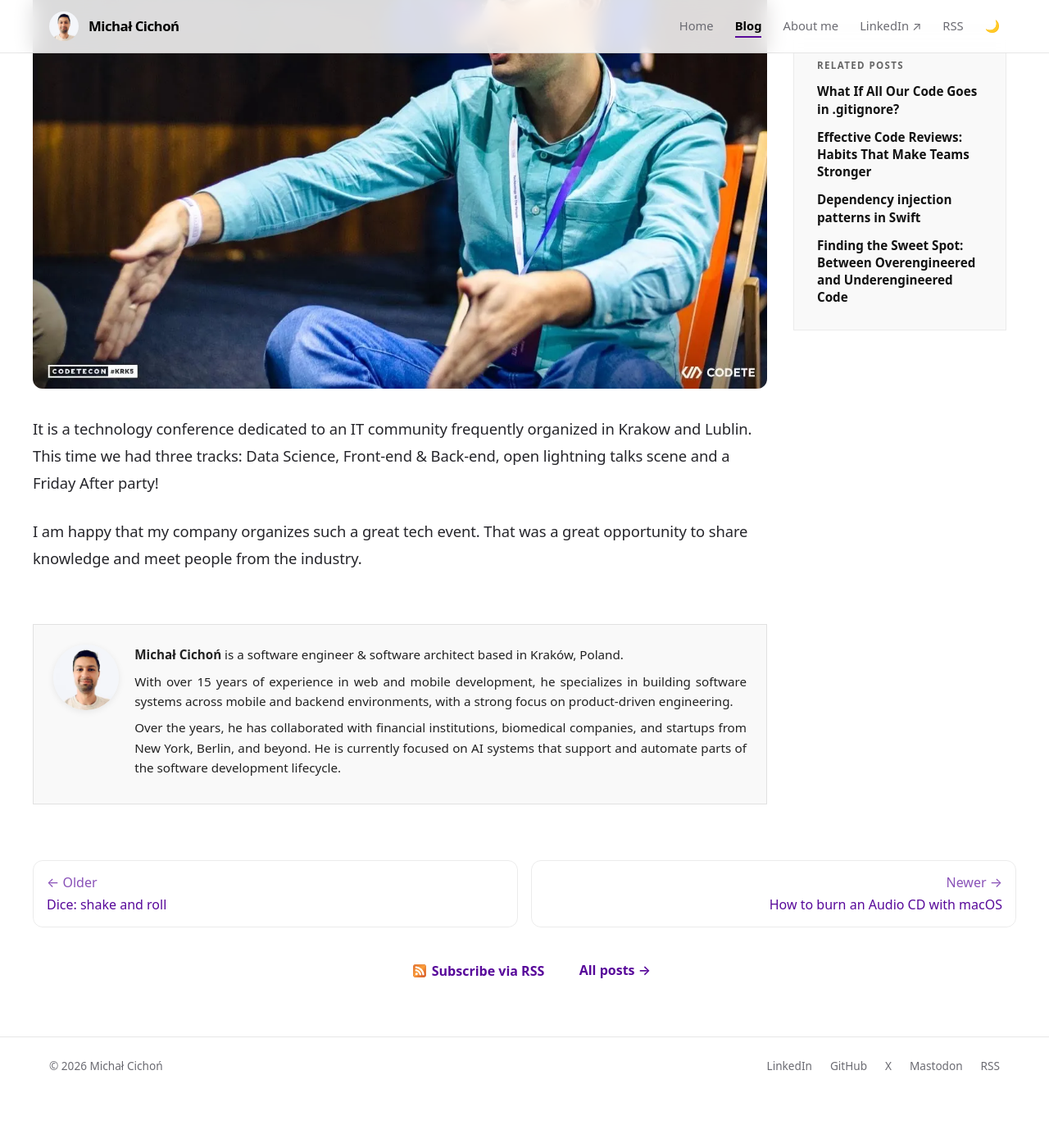
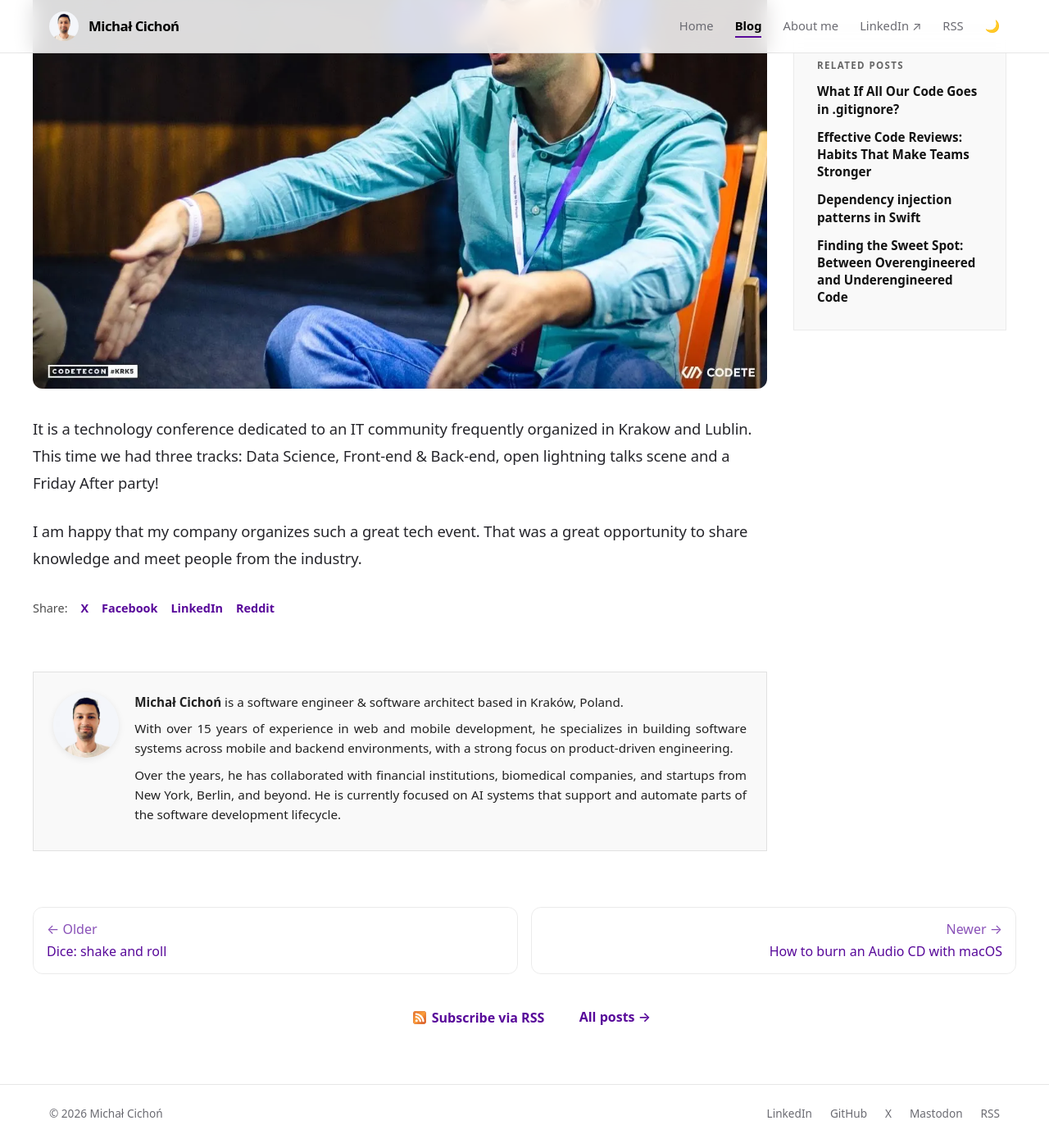
Before and after one commit to michalcichon/michalcichon.github.io, a Jekyll site: the page built from _posts/2019-11-20-codetecon-conference-in-krakow.md, in a window 1280 px wide and 1400 px high, scrolled down 572 px. Shown: the whole window at 82% size. Built offline with Jekyll 4.4.1, drawn with Linux system fonts in a browser that asks for light colours; comment, search, counter and statistics services are not loaded; before the commit the page ends 1915 px from its top, so only the background shows below that.

Commit message:
Add share links to posts and fix repeated word in site title
Co-Authored-By: Claude Sonnet 5.5 <noreply@anthropic.com>

```diff
--- a/_config.yml
+++ b/_config.yml
@@ -13,7 +13,7 @@
 # you will see them accessed via {{ site.title }}, {{ site.email }}, and so on.
 # You can create any custom variable you would like, and they will be accessible
 # in the templates via {{ site.myvariable }}.
-title: Michał Cichoń · Software Engineer & Software Architect
+title: Michał Cichoń · Software Engineer & Architect
 author: Michał Cichoń
 description: Michał Cichoń, software engineer and architect from Kraków, Poland. Building AI-powered workflows; background in mobile systems at scale.
 baseurl: "" # the subpath of your site, e.g. /blog
--- a/_layouts/post.html
+++ b/_layouts/post.html
@@ -26,6 +26,16 @@ layout: default
   <div class="post-content" itemprop="articleBody">
     {%- comment -%} Lazy-load every image except the first (likely the LCP cover) at build time; a JS fix would run after the browser already started fetching. {%- endcomment -%}
     {{ content | replace: '<img ', '<img loading="lazy" decoding="async" ' | replace_first: '<img loading="lazy" decoding="async" ', '<img fetchpriority="high" ' }}
+  </div>
+
+  {% assign share_url = page.url | absolute_url | uri_escape %}
+  {% assign share_title = page.title | uri_escape %}
+  <div class="post-share">
+    <span>Share:</span>
+    <a href="https://twitter.com/intent/tweet?url={{ share_url }}&text={{ share_title }}" target="_blank" rel="noopener noreferrer" data-event="share_click" data-section="post" data-element="x" data-position="post_end">X</a>
+    <a href="https://www.facebook.com/sharer/sharer.php?u={{ share_url }}" target="_blank" rel="noopener noreferrer" data-event="share_click" data-section="post" data-element="facebook" data-position="post_end">Facebook</a>
+    <a href="https://www.linkedin.com/sharing/share-offsite/?url={{ share_url }}" target="_blank" rel="noopener noreferrer" data-event="share_click" data-section="post" data-element="linkedin" data-position="post_end">LinkedIn</a>
+    <a href="https://www.reddit.com/submit?url={{ share_url }}&title={{ share_title }}" target="_blank" rel="noopener noreferrer" data-event="share_click" data-section="post" data-element="reddit" data-position="post_end">Reddit</a>
   </div>
 
   <div class="post-bio">
--- a/css/main.css
+++ b/css/main.css
@@ -1468,3 +1468,9 @@ html[data-theme="dark"] [data-tag="tools"] { --tag-bg: #4d1f1f; --tag-fg: #fecac
 .case-lightbox { border: 0; padding: 0; background: none; max-width: 96vw; max-height: 96vh; }
 .case-lightbox::backdrop { background: rgba(0,0,0,.85); }
 .case-lightbox img { display: block; max-width: 96vw; max-height: 96vh; cursor: zoom-out; }
+
+/* Share links under the post: quiet text links */
+.post-share{ display:flex; flex-wrap:wrap; align-items:center; gap:1rem; margin:2rem 0 1rem; font-size:.9rem; }
+.post-share > span{ opacity:.7; }
+#main-space .post-share a, #main-space .post-share a:link, #main-space .post-share a:visited{ font-weight:600; border-bottom:none; text-decoration:none; }
+.post-share a:hover{ text-decoration:underline !important; }
```
Also changed, not shown: css/main.min.css.
